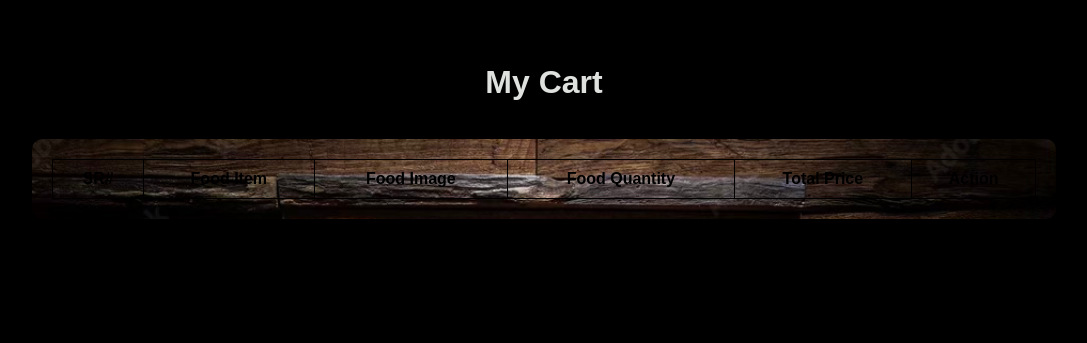
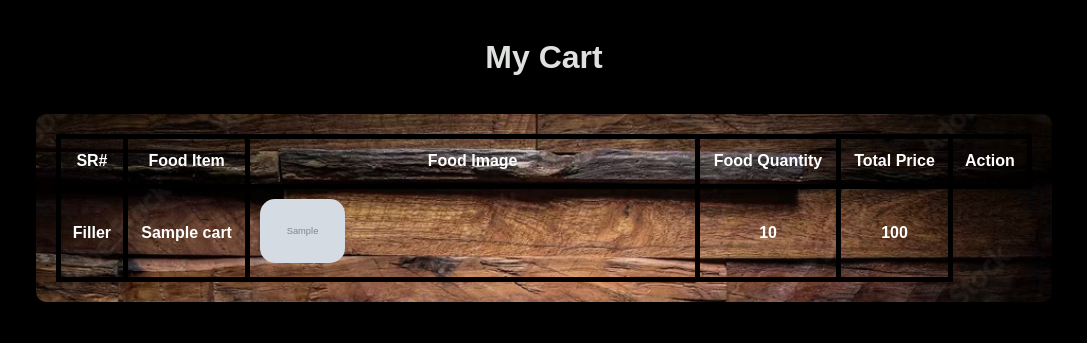
Before and after one commit to ShellYanez/MadeToOrder.github.io, a PHP site: page /cart.php in a window 1280 px wide. Shown: the part 132-475 px from the top of the page, without its empty margins (96-1183 px from the left). Run offline with PHP 8.4, Linux system fonts and the light colour scheme; tables that the repository leaves empty hold one stand-in row (values such as "Sample post"); grey boxes marked "Sample" are stand-in pictures; lists and menus that the app fills with data are empty.

Commit message:
styling cart page
and put in php to pull items. Still need to delete after order is placed

```diff
--- a/cart.php
+++ b/cart.php
@@ -4,6 +4,13 @@ session_start();
 
 //- open link to database
 include ('admin/config/dbcon.php');
+
+
+//write queries for each cart item
+$itemQuery = "SELECT * FROM cart";
+
+//fetch products from database
+$itemResult = $con->query($itemQuery);
 
 //end php definitions
 ?>
@@ -51,9 +58,7 @@ include ('admin/config/dbcon.php');
                         <?php
                         $total_quantity_query = mysqli_query($con, "SELECT SUM(quantity) AS total_quantity FROM `cart`");
                         $total_quantity = mysqli_fetch_assoc($total_quantity_query)['total_quantity'] ?? 0;
-
                         ?>
-
                         <a href ="cart.php" class = "cart-icon" id="shoppingCart"><span><?php echo $total_quantity; ?></span>My Cart</a>
                     </li>
                 </ul>
@@ -63,8 +68,8 @@ $total_quantity = mysqli_fetch_assoc($total_quantity_query)['total_quantity'] ??
     </section>
     <!--NavBar section ends -->
 
-    <!--NavBar section ends -->
-    <section class="food-menu">
+
+    <section class="cart-items">
         <div class= "container">
             <h2 class="text-center">My Cart</h2>
             <br>
@@ -82,6 +87,25 @@ $total_quantity = mysqli_fetch_assoc($total_quantity_query)['total_quantity'] ??
                                 </tr>
                             </thead>
 
+                            <!-- opening php code to pull from database-->
+                            <?php
+                            //pull each item
+                            if ($itemResult->num_rows > 0) {
+                                while($row = $itemResult->fetch_assoc()) {
+                                    echo"<thead>";
+                                        echo"<th>Filler</th>";
+                                        echo"<th>".$row['name']."</th>";
+                                        echo"<th><div class='food-menu-img'>";
+                                            echo "<img class='img-responsive img-curve' src='admin/uploads/".$row['image']."'>";
+                                            echo "</div></th>";
+                                        echo"<th>".$row['quantity']."</th>";
+                                        echo"<th>".($row['quantity']*$row['price'])."</th>";
+                                    echo "</thead>";
+                                }
+                            }
+
+                            ?>
+
                         </table>
 
                     </div>
--- a/style.css
+++ b/style.css
@@ -1,4 +1,3 @@
-
 *{
     margin: 0 0;
     padding: 0 0;
@@ -31,7 +30,7 @@
 }
 /*pick your algorithm container text properties*/
 .text-white{
-    color:#DEE1DD;                                                                                                                             ;
+    color:#DEE1DD;
 }
 
 .clearfix{
@@ -117,7 +116,10 @@ body {
 
 }
 
+
+/******************************************************/
 /* CSSS for navbar section */
+/******************************************************/
 
 .logo{
     width: 10%;
@@ -138,7 +140,9 @@ body {
 }
 
 
+/******************************************************/
 /* CSS for Contact page section */
+/******************************************************/
 .contact-container{
     height:100vh;
     display: flex;
@@ -214,7 +218,10 @@ body {
 
 }
 
+
+/******************************************************/
 /* CSS for Food Search Section */
+/******************************************************/
 
 .food-search{
     background-color: #28363D;
@@ -234,8 +241,9 @@ body {
 
 
 
-
+/******************************************************/
 /* CSS for Categories */
+/******************************************************/
 .categories{
     padding: 4% 0;
     color: white;
@@ -249,7 +257,9 @@ body {
 }
 
 
+/******************************************************/
 /* CSS for Food Menu */
+/******************************************************/
 .food-menu{
     background-color: black;
     padding: 4% 0;
@@ -264,7 +274,6 @@ body {
     border-radius: 10px; /* Rounded corners for a polished look */
     margin-bottom: 20px; /* Adds spacing below the container */
     overflow: hidden; /* Ensures the content inside is fully contained */
-
 }
 
 .food-menu-box{
@@ -311,7 +320,9 @@ body {
 }
 
 
+/******************************************************/
 /* CSS for Social */
+/******************************************************/
 .social ul{
     list-style-type: none;
 
@@ -321,7 +332,9 @@ body {
     padding: 1%;
 }
 
+/******************************************************/
 /* for Order Section */
+/******************************************************/
 .order{
     width: 50%;
     margin: 0 auto;
@@ -340,9 +353,148 @@ body {
 }
 
 
+/******************************************************/
+/*CSS for Cart page*/
+/******************************************************/
+.cart-icon
+{
+    position: relative;
+    display: inline-block;
+}
 
+.cart-icon span
+{
+    display: flex;
+    width: 22px;
+    height: 22px;
+    background-color: red;
+    justify-content: center;
+    align-items: center;
+    color: white;
+    border-radius: 50%;
+    position: absolute;
+    top: 15%;
+    right: -20px;
+}
+
+.cart-items table {
+    width: 100%;
+    border-collapse: collapse;
+}
+
+.cart-items th,.cart-items td {
+    padding: 10px;
+    text-align: center;
+
+}
+.cart-items th{
+    border: 5px solid black;
+}
+
+.table_bottom
+{
+    display: flex;
+    justify-content: space-between;
+    align-items: center;
+    padding: 2rem;
+    margin: 1rem 0 3rem 0 ;
+}
+
+.quantity_box
+{
+    display:flex;
+    justify-content: space-between;
+    align-items: center;
+}
+.quantity_box input
+{
+    width: 40%;
+    padding: 0.5rem;
+}
+.update_quantity
+{
+
+    padding: 0.5rem;
+    margin: 1rem 0;
+}
+
+
+.cart-items
+{
+    display: flex;
+    flex-direction: column;
+    gap: 10px;
+    margin-top: 1rem;
+    justify-content: space-between;
+    padding: 10px 5px;
+    border-radius: 5px;
+    color: #2F575D;;
+    border: none;
+}
+/*for the text color*/
+.cart-items th{
+    color: white;
+}
+
+.food-menu-box-cart thead{
+    width: 400px;
+    height: 50px;
+    border: none;
+    outline: none;
+    padding-left: 25px;
+    font-weight: 500;
+    color: #6D9197;
+    border-radius: 50px;
+}
+
+.total--amount
+{
+    display: flex;
+    align-items: center;
+    justify-content: space-between;
+    border: 2px solid grey;
+    border-radius: 5px;
+    padding: 15px 10px;
+}
+.cart-total
+{
+    font-size:16px;
+    color: white;
+    font-weight: 500;
+}
+
+.cart-items-price
+{
+    color: white;
+}
+
+.checkout-btn
+{
+    width: 100%;
+    margin-top: 2rem;
+    background: green;
+    color: white;
+    cursor: pointer;
+    border-radius: 5px;
+    padding:10px;
+}
+
+
+.display_message {
+    padding: 15px;
+    margin: 10px 0;
+    border-radius: 5px;
+    background-color: white;
+    font-size: 16px;
+    font-weight: bold;
+    text-align: center;
+    display: block; /* Ensure it is not set to 'none' */
+}
+
+
+/******************************************************/
 /* CSS for Mobile Size or Smaller Screen */
-
+/******************************************************/
 @media only screen and (max-width:768px){
     .logo{
         width: 80%;
@@ -395,139 +547,4 @@ body {
     .order{
         width: 100%;
     }
-
-
 }
-
-.cart-icon
-{
-    position: relative;
-    display: inline-block;
-
-}
-
-.cart-icon span
-{
-    display: flex;
-    width: 22px;
-    height: 22px;
-    background-color: red;
-    justify-content: center;
-    align-items: center;
-    color: white;
-    border-radius: 50%;
-    position: absolute;
-    top: 15%;
-    right: -20px;
-
-}
-
-
-
-table {
-    width: 100%;
-    border-collapse: collapse;
-}
-
-table, th, td {
-    border: 1px solid black;
-}
-
-th, td {
-    padding: 10px;
-    text-align: center;
-}
-
-.table_bottom
-{
-    display: flex;
-    justify-content: space-between;
-    align-items: center;
-    padding: 2rem;
-    margin: 1rem 0 3rem 0 ;
-}
-
-.quantity_box
-{
-    display:flex;
-    justify-content: space-between;
-    align-items: center;
-}
-.quantity_box input
-{
-    width: 40%;
-    padding: 0.5rem;
-}
-.update_quantity
-{
-
-    padding: 0.5rem;
-    margin: 1rem 0;
-}
-
-
-.cart-items
-{
-    display: flex;
-    flex-direction: column;
-    gap: 10px;
-    margin-top: 1rem;
-
-}
-
-.cart-items
-{
-    display: flex;
-    justify-content: space-between;
-    padding: 10px 5px;
-    border-radius: 5px;
-    color: #2F575D;;
-    border: 1px solid grey;
-    background-color:  #DEE1DD;
-}
-
-
-
-.total--amount
-{
-    display: flex;
-    align-items: center;
-    justify-content: space-between;
-    border: 2px solid grey;
-    border-radius: 5px;
-    padding: 15px 10px;
-}
-.cart-total
-{
-    font-size:16px;
-    color: white;
-    font-weight: 500;
-}
-
-.cart-items-price
-{
-    color: white;
-}
-
-.checkout-btn
-{
-    width: 100%;
-    margin-top: 2rem;
-    background: green;
-    color: white;
-    cursor: pointer;
-    border-radius: 5px;
-    padding:10px;
-}
-
-
-.display_message {
-    padding: 15px;
-    margin: 10px 0;
-    border-radius: 5px;
-    background-color: white;
-    font-size: 16px;
-    font-weight: bold;
-    text-align: center;
-    display: block; /* Ensure it is not set to 'none' */
-}
```
Lines whose indentation alone changed are shown as unchanged.
